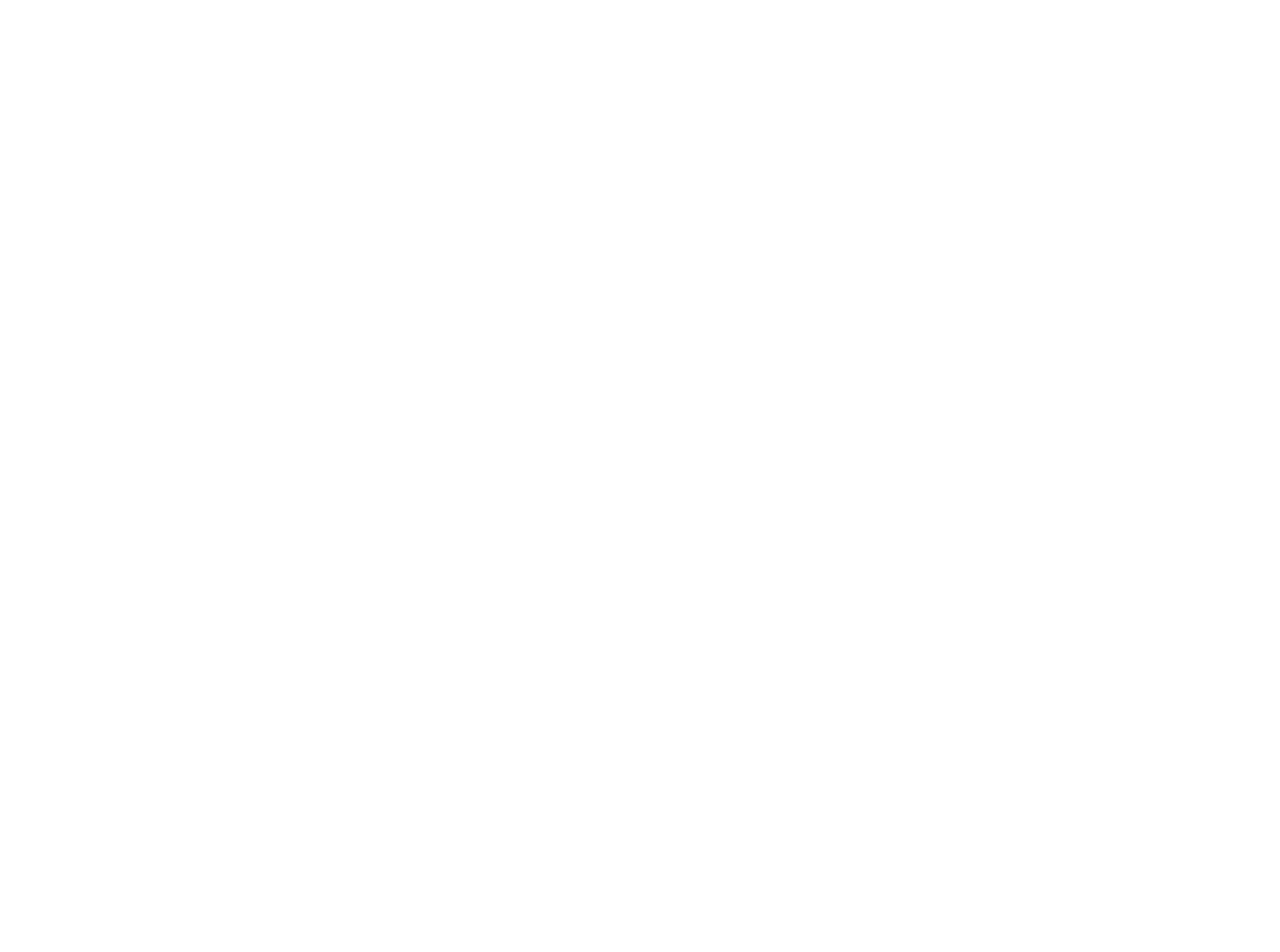
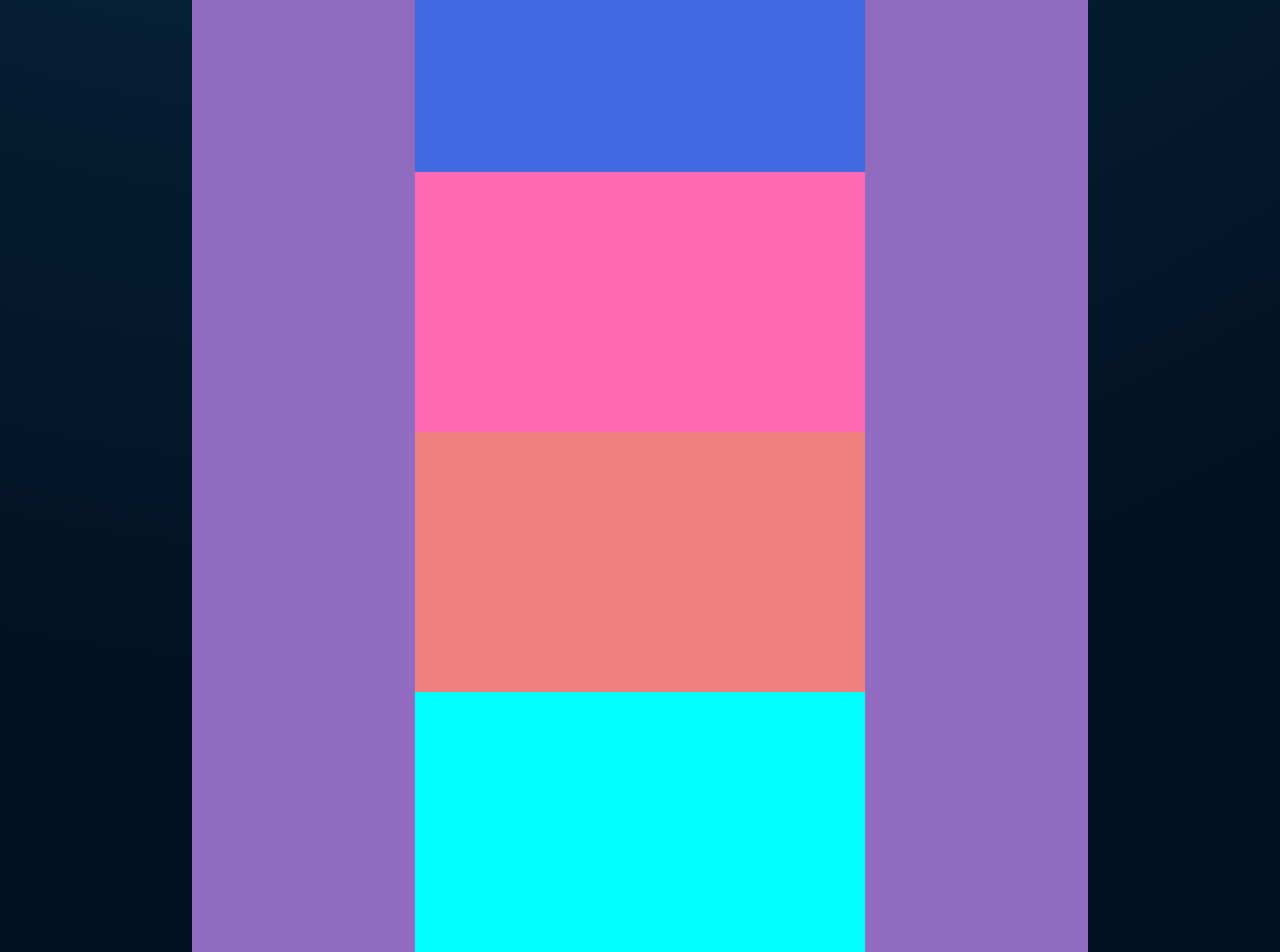
Before and after one commit to LoluBolarinwa/Portfolio-website, a React (Create React App) app: page / in a window 1280 px wide. Shown: the part 1534-2486 px from the top of the page. Before the commit the page ends 1446 px from the top, so only its background shows below. Built offline with nearby package versions, Linux system fonts and the light colour scheme; a web font is replaced by a local one.

Commit message:
creating project section

```diff
--- /dev/null
+++ b/src/components/project-section.jsx
@@ -0,0 +1,23 @@
+import React from "react";
+
+function Project(){
+    return(
+        <div id="project-div">
+            <div className="project-parentDiv">
+                <div className="project-1">
+                </div>
+                <div className="project-2">
+                </div>
+                <div className="project-3">
+                </div>
+                <div className="project-4">
+                </div>
+
+
+            </div>
+</div>
+
+    )
+}
+
+export default Project;
--- a/src/components/section1.jsx
+++ b/src/components/section1.jsx
@@ -1,8 +1,9 @@
 import React from "react";
-import Navigation from "./navigation.jsx"
+import Navigation from "./navigation.jsx";
 import /*Icon,*/ {ReactIcon, Solidity, Css, Git, Html, Javascript, Npm} from "./icons.jsx";
-import Socials from "./socials.jsx"
-import Section2 from "./section2.jsx"
+import Socials from "./socials.jsx";
+import Section2 from "./section2.jsx";
+import Project from "./project-section.jsx";
 
 
 function Section1() {
@@ -84,6 +85,8 @@
                 </a>
             </div>
         </div>
+
+        <Project />
     </div>
     )
 }
--- a/src/components/section3.jsx
+++ b/src/components/section3.jsx
@@ -1,5 +1,5 @@
 import React from "react";
-import Project from "./project-tile";
+import Project from "./project-section";
 
 
 function Section3(){
--- a/src/index.css
+++ b/src/index.css
@@ -198,6 +198,37 @@
   /* margin: 0; */
   /* background-color: firebrick; */
 }
+
+.svg-name{
+  /* height: auto; */
+  stroke: #fff;
+  font-size: 150px;
+  /* font-weight: 700; */
+  stroke-width: 2;
+  /* stroke-dasharray:10,10"; */
+  animation: nameAnimation 6s;
+}
+
+#text-svg{
+  padding-left: 10rem;
+  /* transform: ; */
+}
+
+@keyframes nameAnimation {
+  0% {
+    stroke-dasharray: 0 50%;
+  }
+  100% {
+    stroke-dasharray: 50% 0;
+  }
+}
+
+/* 0% { [nameAnimation 16s]
+  stroke-dasharray: 50, 50;
+}
+100% {
+  stroke-dasharray: 100%;
+} */
 
 .job-title{
   color: #ff9900;
@@ -451,6 +482,7 @@
   padding: 0;
 }
 
+/* NOT IN USE */
 
 
 .project-tile{
@@ -483,37 +515,44 @@
 /* font-size: 20px; */
   /* margin:5px ; */
 }
+/* NOT IN USE */
 
-.svg-name{
-  /* height: auto; */
-  stroke: #fff;
-  font-size: 150px;
-  /* font-weight: 700; */
-  stroke-width: 2;
-  /* stroke-dasharray:10,10"; */
-  animation: nameAnimation 6s;
+#project-div{
+  display:flex;
+  justify-content:center;
+  align-items: center;
 }
 
-#text-svg{
-  padding-left: 10rem;
-  /* transform: ; */
+.project-parentDiv{
+  width: 70vw;
+  height: 130vh;
+  background-color: #916bbf;
+  display: flex;
+  justify-content:center;
+  align-items: center;
+  flex-direction: column;
 }
 
-@keyframes nameAnimation {
-  0% {
-    stroke-dasharray: 0 50%;
-  }
-  100% {
-    stroke-dasharray: 50% 0;
-  }
+.project-1{
+  background-color: royalblue;
+  width: 450px;
+  height: 450px;
 }
-
-/* 0% { [nameAnimation 16s]
-  stroke-dasharray: 50, 50;
+.project-2{
+  background-color: hotpink;
+  width: 450px;
+  height: 450px;
 }
-100% {
-  stroke-dasharray: 100%;
-} */
+.project-3{
+  background-color: lightcoral;
+  width: 450px;
+  height: 450px;
+}
+.project-4{
+  background-color: cyan;
+  width: 450px;
+  height: 450px;
+}
 
 /* .2section-3{ */
   /* background-color:  rgb(8, 52, 78); */
```
Also changed, not shown: src/components/project-tile.jsx (deleted, +0 -22 lines), src/components/section2.jsx (+13 -0 lines).
